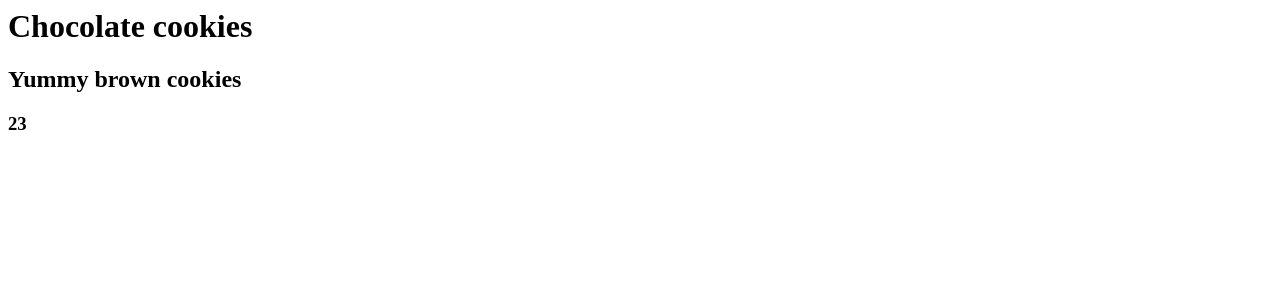
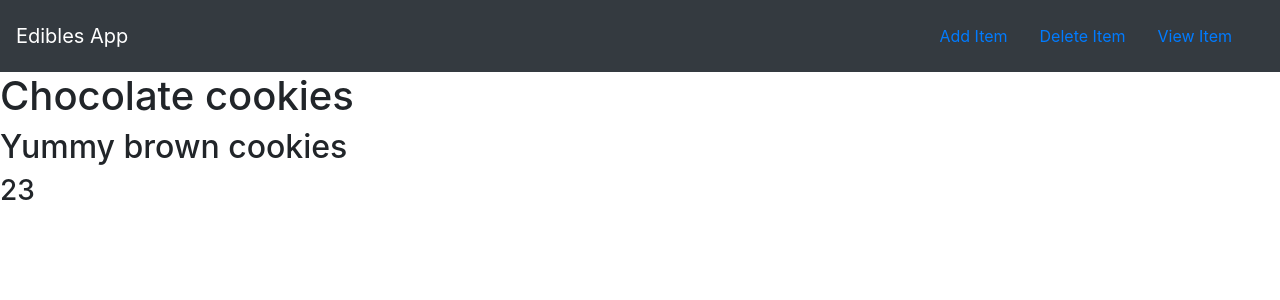
Before and after one commit to December-2022-March-2023-Projects/django_mini_projects, a Django app: page /edibles/1 in a window 1280 px wide. Shown: the top 300 px of the page. Run offline with Django 4.2, Linux system fonts and the light colour scheme; data comes from the database, SQL or seed files in the repository.

Commit message:
django base template

```diff
--- a/django_into_env/mysite/edibles/templates/edibles/base.html
+++ b/django_into_env/mysite/edibles/templates/edibles/base.html
@@ -1,3 +1,4 @@
+{% load static %}
 <!DOCTYPE html>
 <html lang="en">
 <head>
--- a/django_into_env/mysite/edibles/templates/edibles/detail.html
+++ b/django_into_env/mysite/edibles/templates/edibles/detail.html
@@ -1,3 +1,6 @@
+{% extends 'edibles/base.html' %}
+{% block body %}
 <h1>{{ item.item_name }}</h1>
 <h2>{{ item.item_desc }}</h2>
 <h3>{{ item.item_price }}</h3>
+{% endblock %}
--- a/django_into_env/mysite/edibles/templates/edibles/index.html
+++ b/django_into_env/mysite/edibles/templates/edibles/index.html
@@ -1,4 +1,4 @@
-{% load static %}
+{% extends 'edibles/base.html' %}
 <!DOCTYPE html>
 <html lang="en">
 <head>
```
